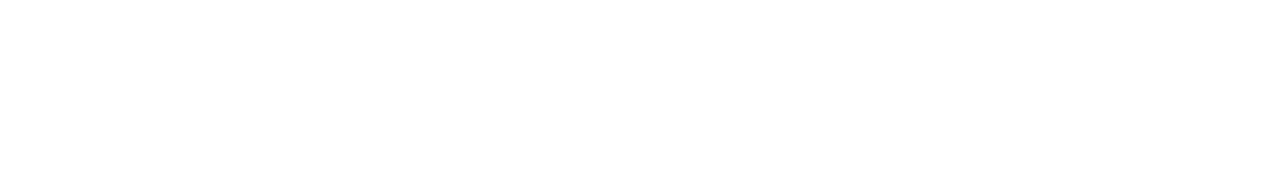
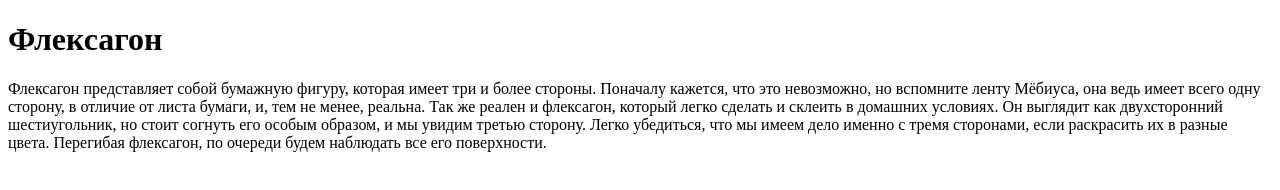
Before and after one commit to olga-dev/vvedenie-v-css, a plain HTML site: page index.html in a window 1280 px wide. Drawn offline with Linux system fonts and the light colour scheme.

Commit message:
Добавлен текст в index.html

```diff
--- a/index.html
+++ b/index.html
@@ -2,9 +2,19 @@
 <html>
 <head lang="en">
     <meta charset="UTF-8">
-    <title></title>
+    <title>Флексагон</title>
+    <meta charset="utf-8">
+    <link rel="stylesheet" href="style.css">
 </head>
 <body>
-
+ <h1>Флексагон</h1>
+  <p>Флексагон представляет собой бумажную фигуру, которая имеет
+   три и более стороны. Поначалу кажется, что это невозможно, но вспомните
+   ленту Мёбиуса, она ведь имеет всего одну сторону, в отличие от листа  бумаги,
+   и, тем не менее, реальна. Так же реален и флексагон, который легко сделать и
+   склеить в домашних условиях. Он выглядит как двухсторонний шестиугольник, но
+   стоит согнуть его особым образом, и мы увидим третью сторону. Легко убедиться,
+   что мы имеем дело именно с тремя сторонами, если раскрасить их в разные цвета.
+   Перегибая флексагон, по очереди будем наблюдать все его поверхности.</p>
 </body>
 </html>
```
Also changed, not shown: style.css (added).
